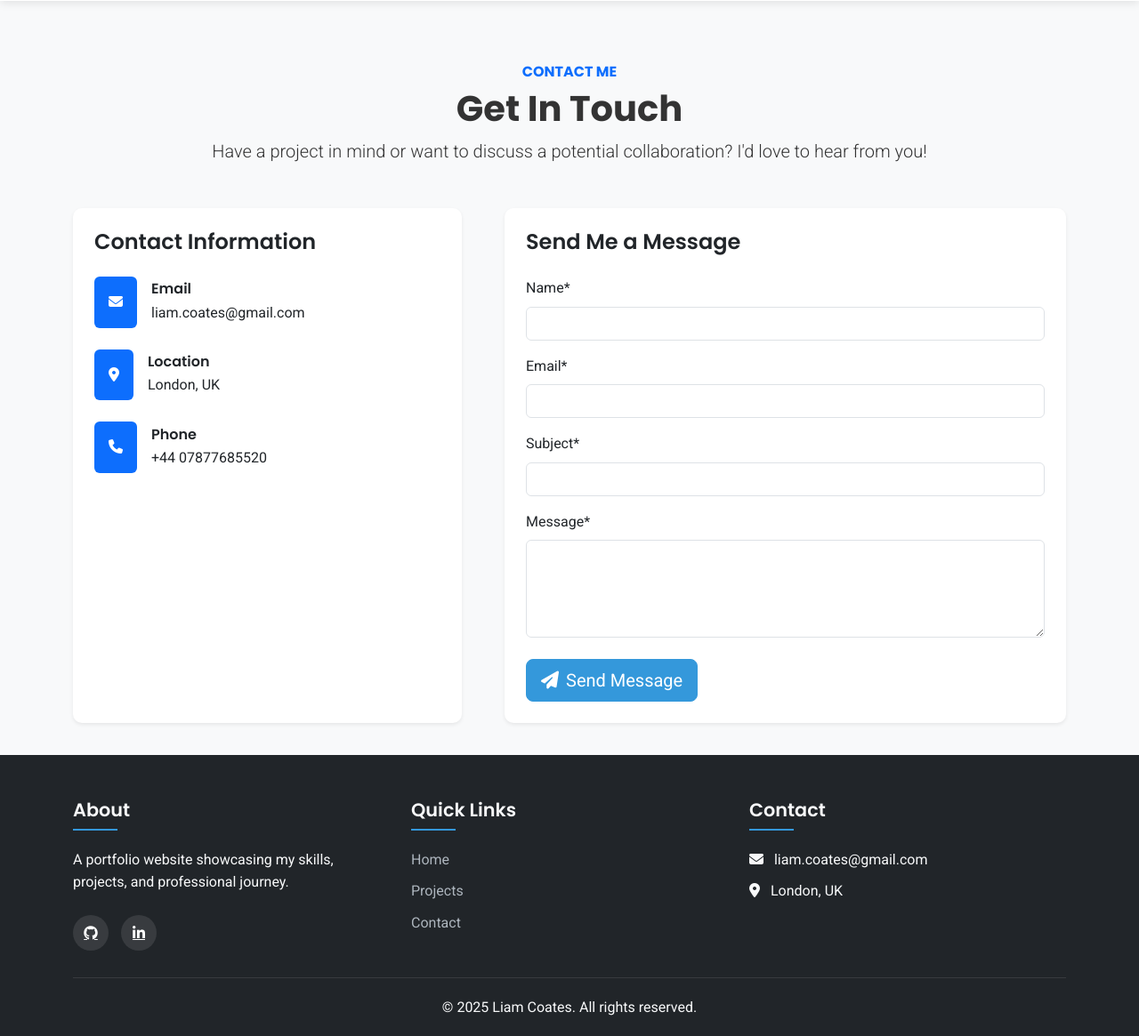
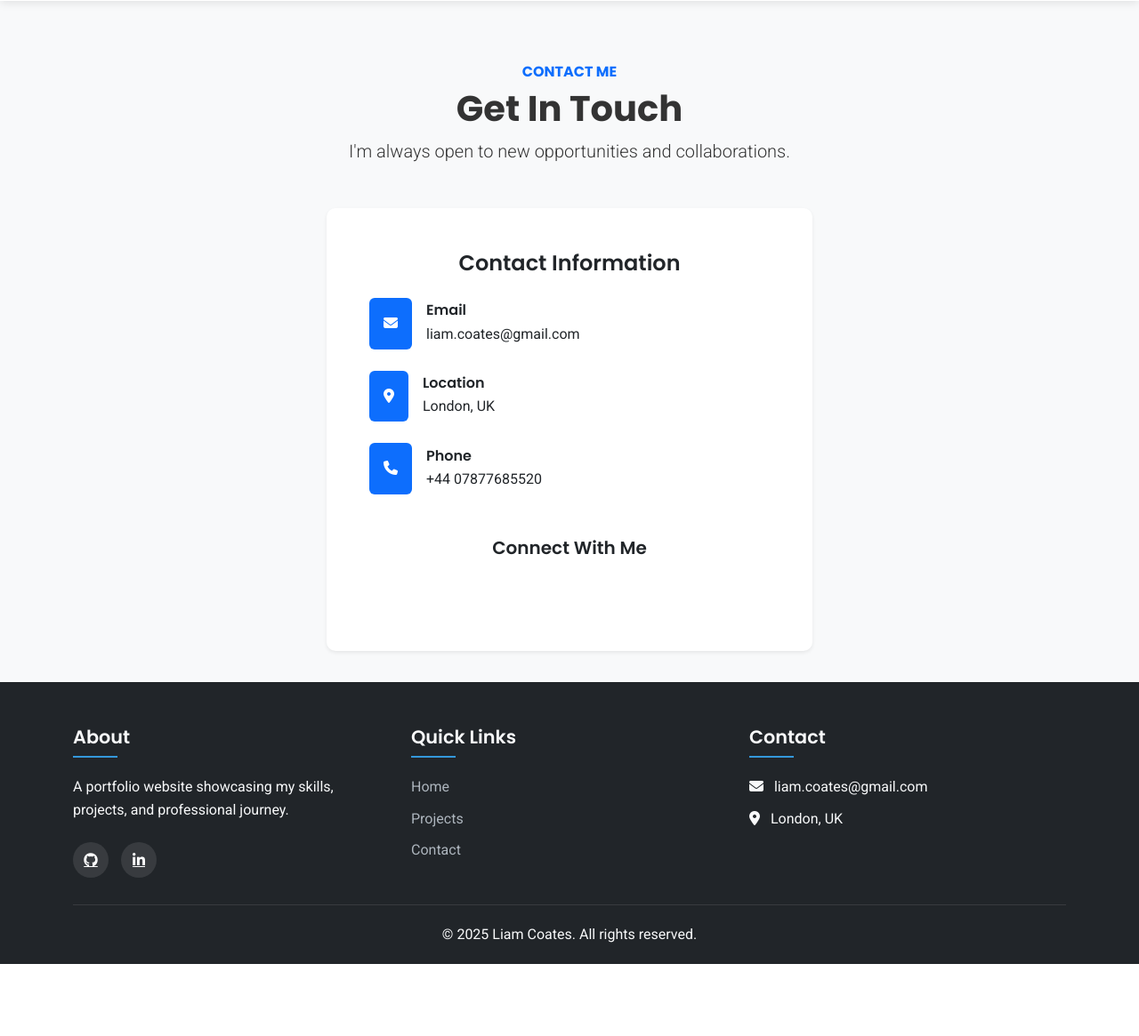
Before and after one commit to Ryflx/portfolio, a Django app: page /contact/ in a window 1280 px wide. Shown: the part 77-1242 px from the top of the page at 89% size. After the commit the page ends 1161 px from the top, so only its background shows below. Run offline with Django 5.2, Linux system fonts and the light colour scheme; some libraries are stand-ins or nearby versions.

Commit message:
Updated cards, layout now fits properly and centered

```diff
--- a/core/views.py
+++ b/core/views.py
@@ -16,12 +16,5 @@ class HomeView(TemplateView):
         context['experience'] = Experience.objects.all()
         return context
 
-class ContactView(CreateView):
-    model = Contact
-    form_class = ContactForm
+class ContactView(TemplateView):
     template_name = 'core/contact.html'
-    success_url = '/'
-
-    def form_valid(self, form):
-        messages.success(self.request, 'Thank you for your message! I will get back to you soon.')
-        return super().form_valid(form)
--- a/templates/core/contact.html
+++ b/templates/core/contact.html
@@ -1,22 +1,21 @@
 {% extends 'base.html' %}
-{% load crispy_forms_tags %}
 
 {% block title %}Contact Me{% endblock %}
 
 {% block content %}
-<section class="py-5">
+<section class="py-5 bg-light">
     <div class="container py-4">
         <div class="text-center mb-5">
             <h6 class="text-primary fw-bold mb-2">CONTACT ME</h6>
             <h1 class="fw-bold">Get In Touch</h1>
-            <p class="lead w-75 mx-auto">Have a project in mind or want to discuss a potential collaboration? I'd love to hear from you!</p>
+            <p class="lead w-75 mx-auto">I'm always open to new opportunities and collaborations.</p>
         </div>
 
-        <div class="row g-5 justify-content-center">
-            <div class="col-md-5">
-                <div class="card border-0 shadow-sm h-100">
-                    <div class="card-body p-4">
-                        <h4 class="mb-4">Contact Information</h4>
+        <div class="row justify-content-center">
+            <div class="col-md-8 col-lg-6">
+                <div class="card border-0 shadow-sm">
+                    <div class="card-body p-5">
+                        <h4 class="mb-4 text-center">Contact Information</h4>
 
                         <div class="d-flex align-items-center mb-4">
                             <div class="bg-primary p-3 rounded text-white me-3">
@@ -48,24 +47,23 @@
                             </div>
                         </div>
 
-
-                    </div>
-                </div>
-            </div>
-
-            <div class="col-md-7">
-                <div class="card border-0 shadow-sm">
-                    <div class="card-body p-4">
-                        <h4 class="mb-4">Send Me a Message</h4>
-                        <form method="post" class="contact-form">
-                            {% csrf_token %}
-                            {{ form|crispy }}
-                            <div class="mt-4">
-                                <button type="submit" class="btn btn-primary btn-lg">
-                                    <i class="fas fa-paper-plane me-2"></i>Send Message
-                                </button>
+                        <div class="mt-5">
+                            <h5 class="mb-3 text-center">Connect With Me</h5>
+                            <div class="d-flex justify-content-center social-links">
+                                <a href="https://github.com/yourusername" target="_blank" title="GitHub">
+                                    <i class="fab fa-github"></i>
+                                </a>
+                                <a href="https://linkedin.com/in/yourusername" target="_blank" title="LinkedIn">
+                                    <i class="fab fa-linkedin-in"></i>
+                                </a>
+                                <a href="https://twitter.com/yourusername" target="_blank" title="Twitter">
+                                    <i class="fab fa-twitter"></i>
+                                </a>
+                                <a href="mailto:liam.coates@gmail.com" title="Email Me">
+                                    <i class="fas fa-envelope"></i>
+                                </a>
                             </div>
-                        </form>
+                        </div>
                     </div>
                 </div>
             </div>
```
Also changed, not shown: core/admin.py (+30 -0 lines), templates/core/home.html (+22 -16 lines), db.sqlite3, 1 other file.
